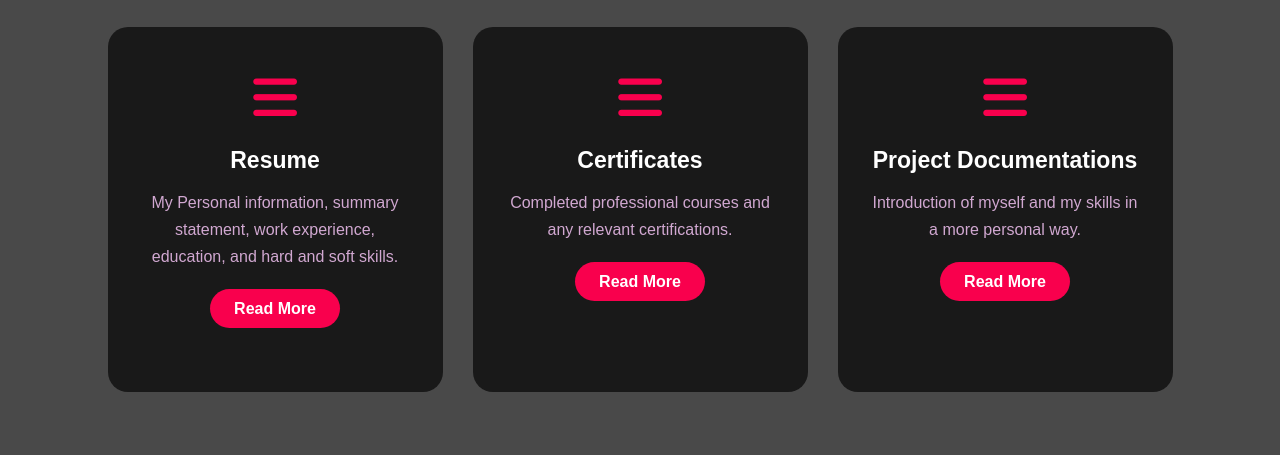
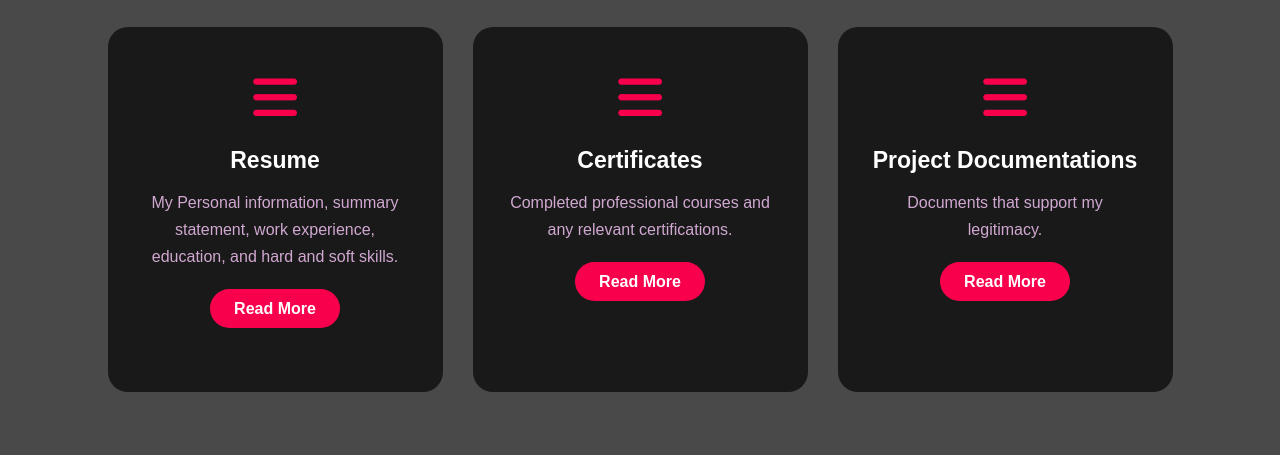
Before and after one commit to MhingGhy/FinalProject, a plain HTML site: page documents.html in a window 1280 px wide. Shown: the part 345-800 px from the top of the page. Drawn offline with Linux system fonts and the light colour scheme.

Commit message:
Add files via upload

```diff
--- a/documents.html
+++ b/documents.html
@@ -56,7 +56,7 @@
                 <i class="fas fa-bars"></i>
                 <h5>Project Documentations</h5>
                 <div class="pra">
-                    <p> Introduction of myself and my skills in a more personal way.
+                    <p> Documents that support my legitimacy.
                     </p>
                     <p style="text-align: center;">
                         <a class="button" href="project.pdf">Read More</a>
```
